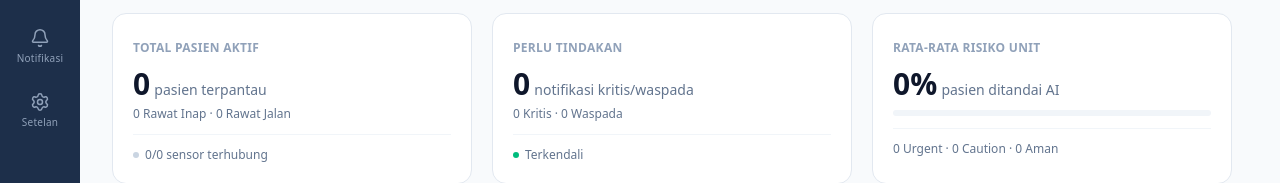
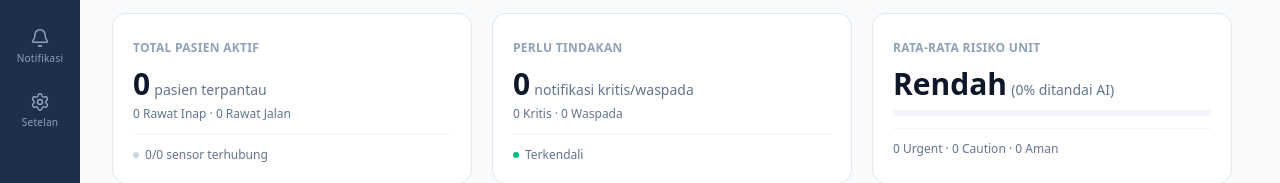
Before and after one commit to dnday/ostosense-website, a Next.js app: page / in a window 1280 px wide. Shown: the part 214-397 px from the top of the page. Built offline with nearby package versions, Linux system fonts and the light colour scheme; no server answers; the database is empty.

Commit message:
Balikin label Tinggi/Sedang/Rendah jadi angka utama di kartu Rata-rata Risiko Unit, persentase jadi keterangan

```diff
--- a/src/components/dashboard/dashboard-home.tsx
+++ b/src/components/dashboard/dashboard-home.tsx
@@ -196,8 +196,20 @@ export function DashboardHome({
         <article className="rounded-[14px] border border-slate-200 bg-white p-5">
           <span className="text-xs font-semibold uppercase tracking-wide text-slate-400">Rata-rata Risiko Unit</span>
           <p className="mt-2">
-            <strong className="text-3xl font-semibold text-slate-900">{summary.actionPct}%</strong>{" "}
-            <span className="text-sm font-medium text-slate-500">pasien ditandai AI</span>
+            <strong
+              className={`text-3xl font-semibold ${
+                summary.globalRisk === "Tinggi"
+                  ? "text-rose-600"
+                  : summary.globalRisk === "Sedang"
+                    ? "text-amber-600"
+                    : summary.globalRisk === "Belum diketahui"
+                      ? "text-slate-500"
+                      : "text-slate-900"
+              }`}
+            >
+              {summary.globalRisk}
+            </strong>{" "}
+            <span className="text-sm font-medium text-slate-500">({summary.actionPct}% ditandai AI)</span>
           </p>
           {/* Bar sebaran tier — proporsi riil dari jumlah pasien per kelas, bukan angka tren */}
           <div className="mt-2 flex h-1.5 overflow-hidden rounded-full bg-slate-100">
```
